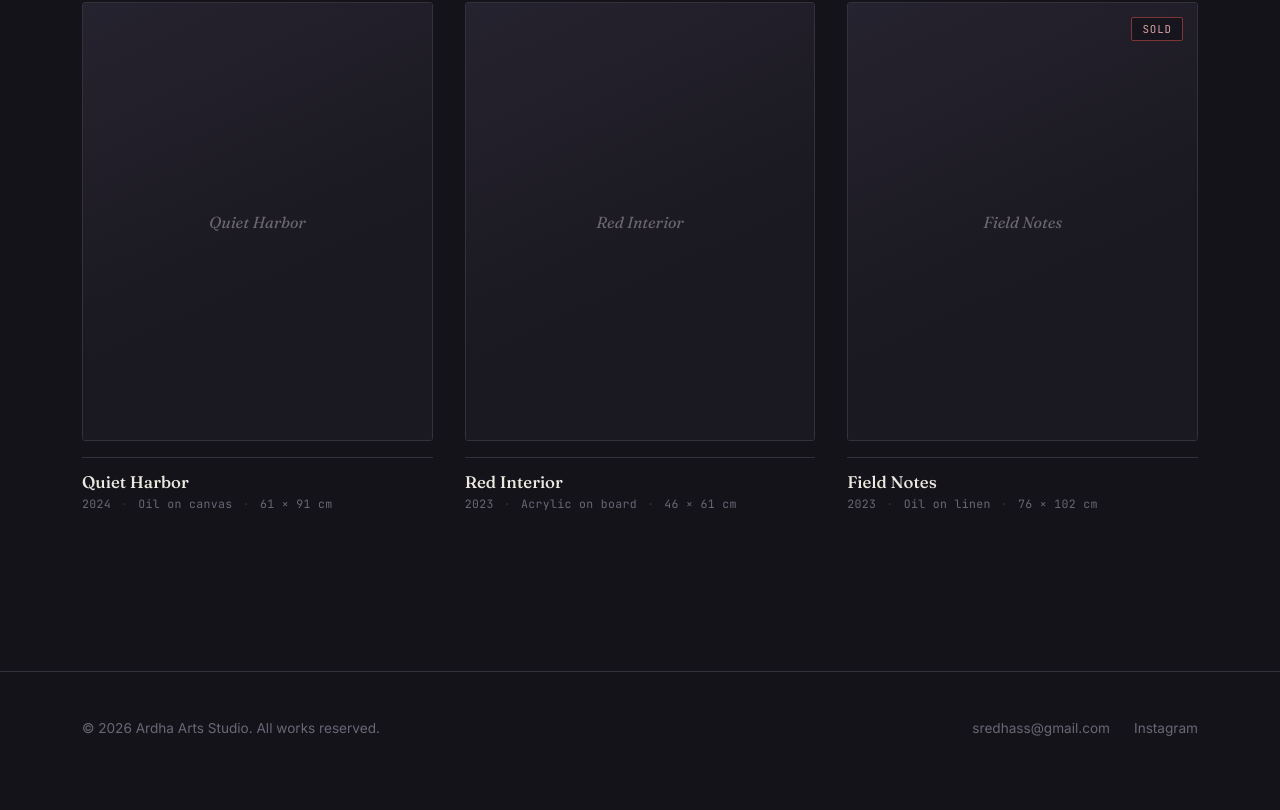
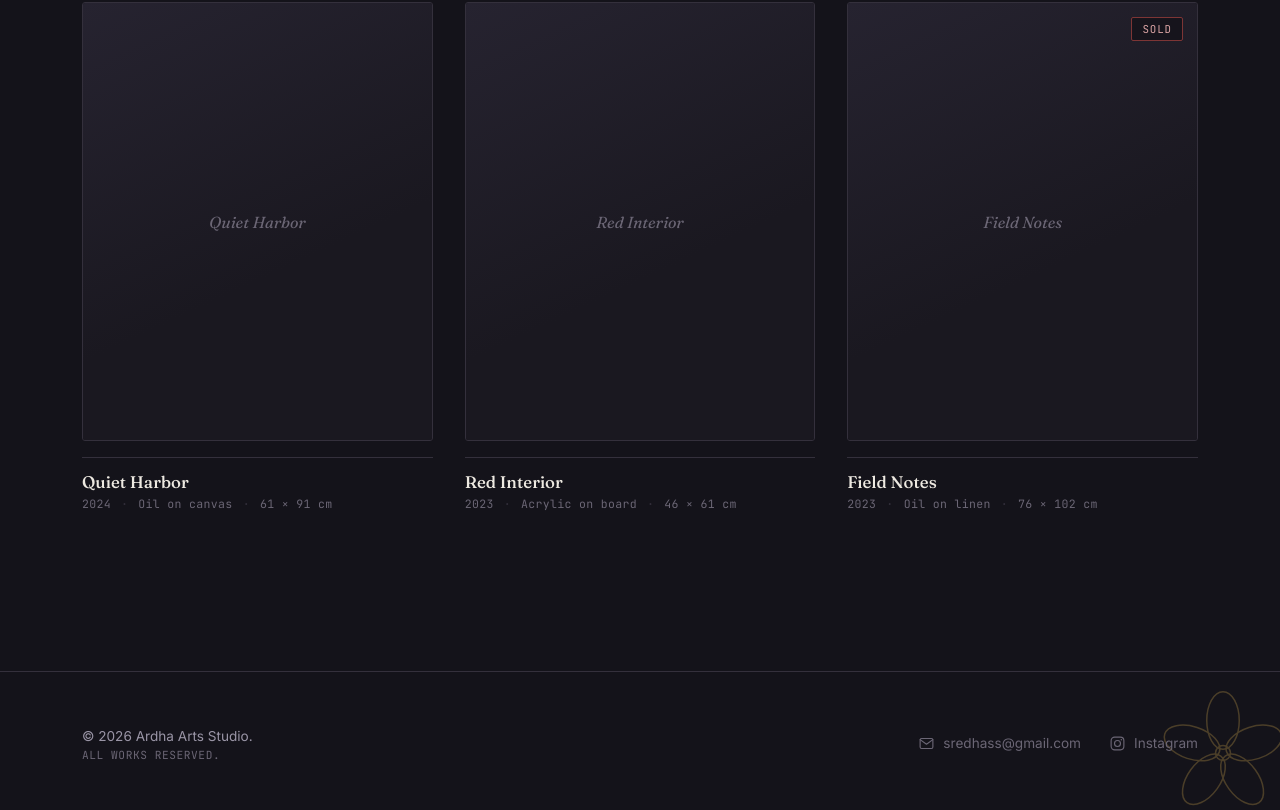
Before and after one commit to sreyas-sc/sredhaarts, a React (Vite) app: page / in a window 1280 px wide. Shown: the part 824-1634 px from the top of the page. Before the commit the page ends 1600 px from the top, so only its background shows below. Built offline with nearby package versions, Linux system fonts and the light colour scheme.

Commit message:
feat: footer update

```diff
--- a/src/components/Footer.jsx
+++ b/src/components/Footer.jsx
@@ -1,15 +1,45 @@
 export default function Footer() {
   return (
     <footer className="footer">
+      <span className="footer-bloom" aria-hidden="true">
+        <svg viewBox="0 0 120 120" fill="none" xmlns="http://www.w3.org/2000/svg">
+          <g stroke="currentColor" strokeWidth="1.2">
+            <ellipse cx="60" cy="34" rx="13" ry="23" transform="rotate(0 60 60)" />
+            <ellipse cx="60" cy="34" rx="13" ry="23" transform="rotate(72 60 60)" />
+            <ellipse cx="60" cy="34" rx="13" ry="23" transform="rotate(144 60 60)" />
+            <ellipse cx="60" cy="34" rx="13" ry="23" transform="rotate(216 60 60)" />
+            <ellipse cx="60" cy="34" rx="13" ry="23" transform="rotate(288 60 60)" />
+            <circle cx="60" cy="60" r="6" />
+          </g>
+        </svg>
+      </span>
+
       <div className="container footer-inner">
-        <span>© {new Date().getFullYear()} Ardha Arts Studio. All works reserved.</span>
+        <div className="footer-brand">
+          <span className="footer-copy">
+            © {new Date().getFullYear()} Ardha Arts Studio.
+          </span>
+          <span className="footer-tagline">All works reserved.</span>
+        </div>
+
         <ul className="footer-links">
           <li>
-            <a href="mailto:sredhass@gmail.com">sredhass@gmail.com</a>
+            <a href="mailto:sredhass@gmail.com" className="footer-link">
+              <svg className="footer-icon" viewBox="0 0 24 24" fill="none" xmlns="http://www.w3.org/2000/svg">
+                <rect x="3" y="5" width="18" height="14" rx="2" stroke="currentColor" strokeWidth="1.6" />
+                <path d="M3 6.5L12 13L21 6.5" stroke="currentColor" strokeWidth="1.6" strokeLinecap="round" strokeLinejoin="round" />
+              </svg>
+              <span>sredhass@gmail.com</span>
+            </a>
           </li>
           <li>
-            <a href="https://instagram.com" target="_blank" rel="noreferrer">
-              Instagram
+            <a href="https://instagram.com" target="_blank" rel="noreferrer" className="footer-link">
+              <svg className="footer-icon" viewBox="0 0 24 24" fill="none" xmlns="http://www.w3.org/2000/svg">
+                <rect x="3" y="3" width="18" height="18" rx="5" stroke="currentColor" strokeWidth="1.6" />
+                <circle cx="12" cy="12" r="4.2" stroke="currentColor" strokeWidth="1.6" />
+                <circle cx="17.4" cy="6.6" r="1.1" fill="currentColor" />
+              </svg>
+              <span>Instagram</span>
             </a>
           </li>
         </ul>
--- a/src/index.css
+++ b/src/index.css
@@ -151,31 +151,88 @@ button {
 /* ─────────────────────────── FOOTER ─────────────────────────── */
 
 .footer {
+  position: relative;
+  overflow: hidden;
   border-top: 1px solid var(--line);
   margin-top: 120px;
-  padding: 48px 0 40px;
+  padding: 56px 0 48px;
   color: var(--text-faint);
   font-size: 0.85rem;
 }
 
+.footer-bloom {
+  position: absolute;
+  right: -18px;
+  bottom: -18px;
+  width: 150px;
+  height: 150px;
+  color: var(--brass);
+  opacity: 0.3;
+  pointer-events: none;
+  z-index: 0;
+}
+
 .footer-inner {
+  position: relative;
+  z-index: 1;
   display: flex;
   justify-content: space-between;
   align-items: center;
   flex-wrap: wrap;
-  gap: 16px;
+  gap: 20px;
+}
+
+.footer-brand {
+  display: flex;
+  flex-direction: column;
+  gap: 4px;
+}
+
+.footer-copy {
+  color: var(--text-muted);
+}
+
+.footer-tagline {
+  font-family: var(--font-mono);
+  font-size: 0.7rem;
+  letter-spacing: 0.05em;
+  text-transform: uppercase;
+  color: var(--text-faint);
 }
 
 .footer-links {
   display: flex;
-  gap: 24px;
+  gap: 28px;
   list-style: none;
   padding: 0;
   margin: 0;
 }
 
-.footer-links a:hover {
-  color: var(--text-muted);
+.footer-link {
+  display: inline-flex;
+  align-items: center;
+  gap: 8px;
+  color: var(--text-faint);
+  transition: color 0.25s ease;
+}
+
+.footer-link:hover {
+  color: var(--brass);
+}
+
+.footer-icon {
+  width: 17px;
+  height: 17px;
+  flex-shrink: 0;
+}
+
+
+/* Mobile */
+@media (max-width: 768px) {
+    .footer-bloom {
+    width: 100px;
+    height: 100px;
+  }
 }
 
 /* ─────────────────────────── HERO ─────────────────────────── */
```
